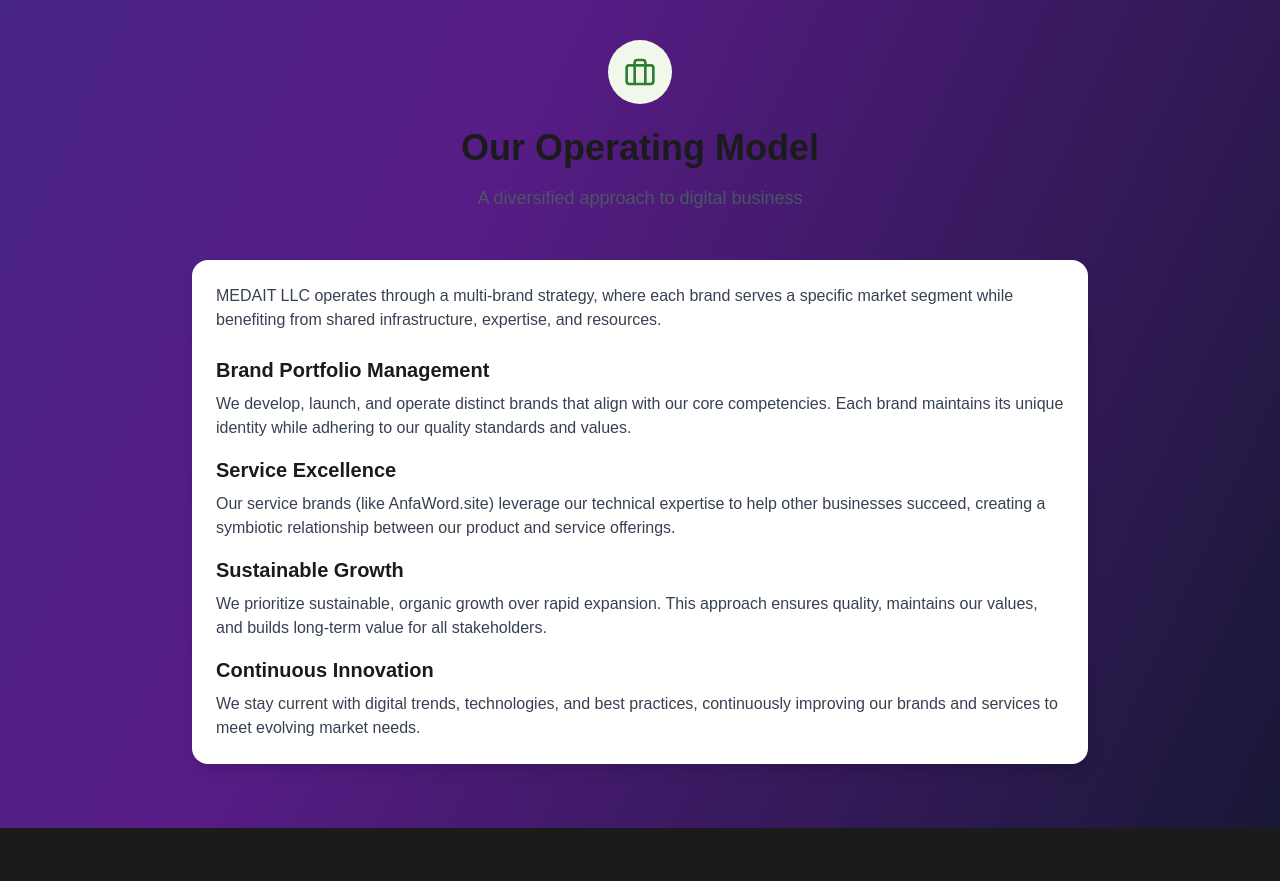
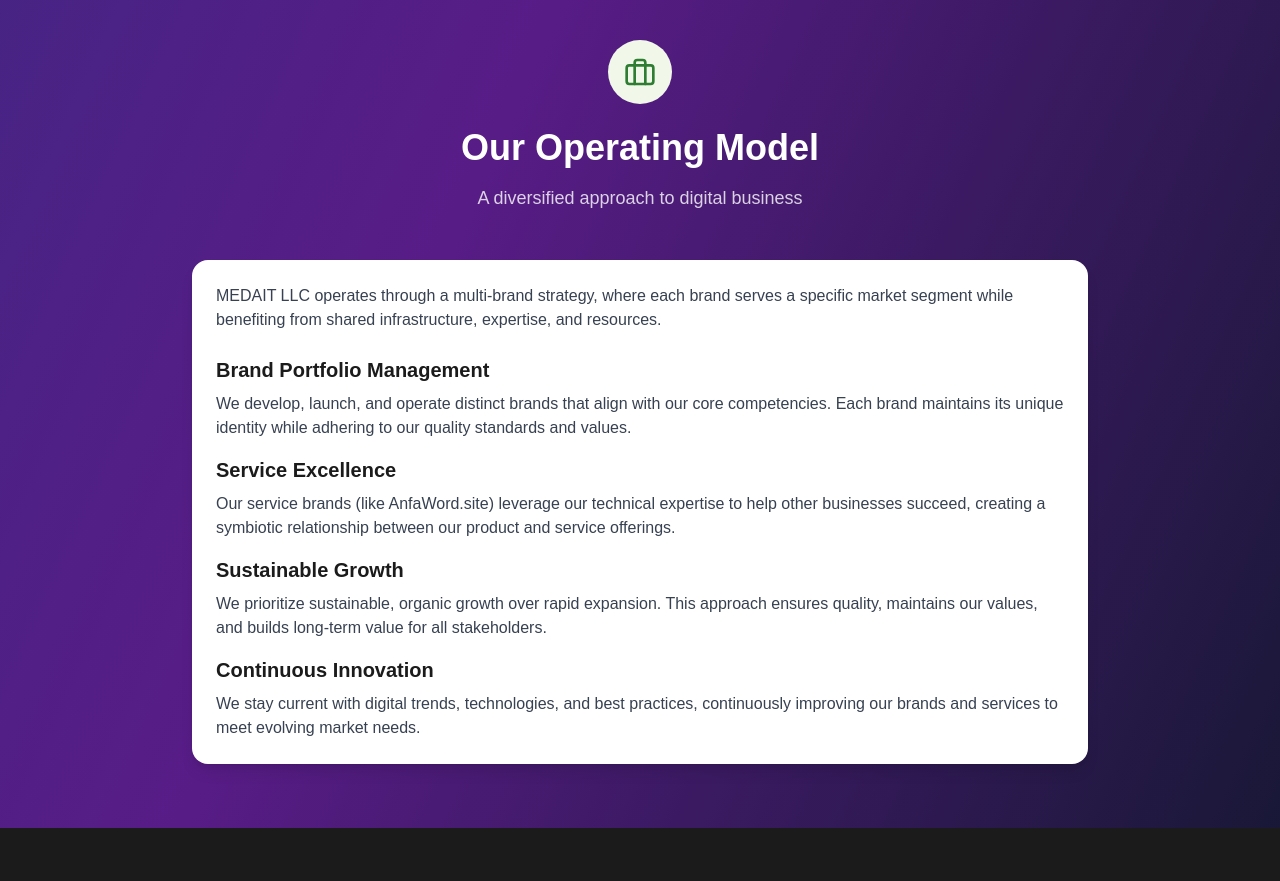
Before and after one commit to medamineaitaich/my-project, a React (Vite) app in the folder apps/web/: page /about in a window 1280 px wide. Shown: the part 1600-2481 px from the top of the page. Built offline with nearby package versions, Linux system fonts and the light colour scheme.

Commit message:
Update AboutPage styles for dark mode

```diff
--- a/apps/web/src/pages/AboutPage.jsx
+++ b/apps/web/src/pages/AboutPage.jsx
@@ -208,13 +208,13 @@ const AboutPage = () => {
         <Container>
           <div className="max-w-4xl mx-auto">
             <motion.div
-              className="text-center mb-12"
+              className="text-center mb-12 on-dark"
               initial="initial"
               whileInView="animate"
               viewport={{ once: true }}
               variants={fadeInUp}
             >
-              <div className="w-16 h-16 bg-medait-light rounded-full flex items-center justify-center mx-auto mb-6 on-dark">
+              <div className="w-16 h-16 bg-medait-light rounded-full flex items-center justify-center mx-auto mb-6">
                 <Briefcase className="w-8 h-8 text-medait-primary" />
               </div>
               <h2 className="text-3xl sm:text-4xl font-bold text-medait-dark mb-4">
```
